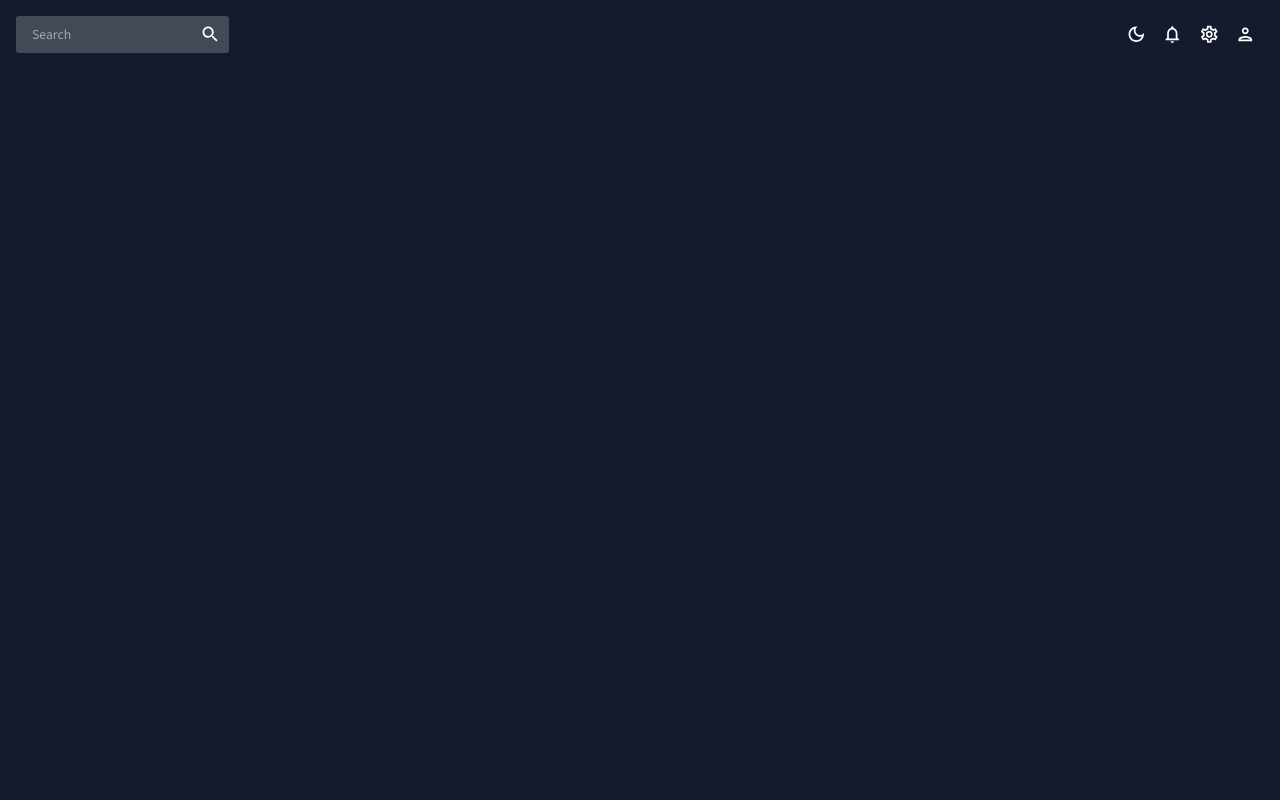
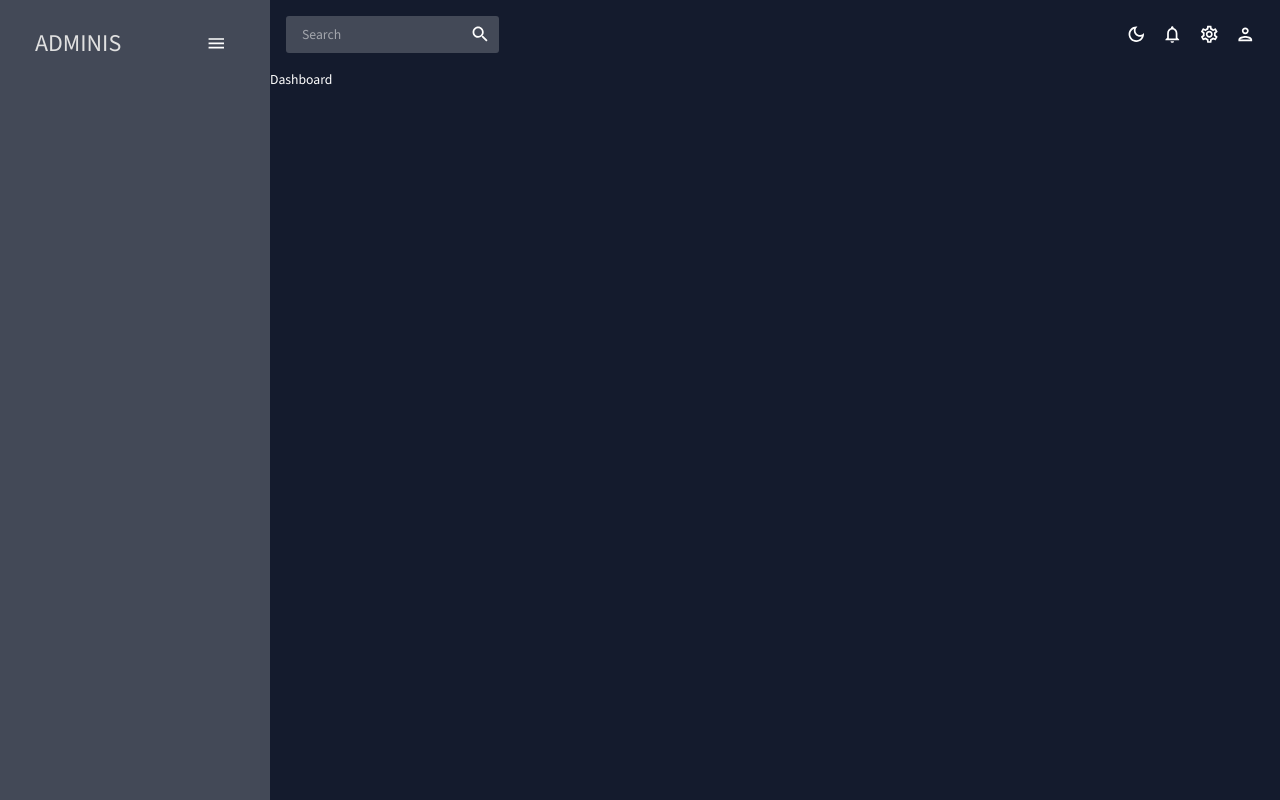
Before and after one commit to zanetowell/react-admin, a React (Create React App) app: page / in a window 1280 px wide. Built offline with nearby package versions, Linux system fonts and the light colour scheme.

Commit message:
Adds conditional logic for sidebar component

```diff
--- a/src/App.js
+++ b/src/App.js
@@ -1,7 +1,19 @@
 import { ColorModeContext, useMode } from "./theme";
 import { CssBaseline, ThemeProvider } from "@mui/material";
+import { Route, Routes } from "react-router-dom";
 import Topbar from "./scenes/global/Topbar";
-
+import Sidebar from "./scenes/global/Sidebar";
+import Dashboard from "./scenes/dashboard";
+// import Team from "./scenes/team";
+// import Invoices from "./scenes/invoices";
+// import Contacts from "./scenes/contacts";
+// import Bar from "./scenes/bar";
+// import Form from "./scenes/form";
+// import Line from "./scenes/line";
+// import Pie from "./scenes/pie";
+// import FAQ from "./scenes/faq";
+// import Geography from "./scenes/geography";
+// import Calender from "./scenes/calendar";
 
 
 function App() {
@@ -12,8 +24,22 @@ function App() {
       <ThemeProvider theme={theme}>
         <CssBaseline />
           <div className="app">
+            <Sidebar />
             <main className="content">
               <Topbar />
+              <Routes>
+                <Route path="/" element={<Dashboard />} />
+                {/* <Route path="/team" element={<Team />} /> */}
+                {/* <Route path="/contacts" element={<Contacts />} /> */}
+                {/* <Route path="/invoices" element={<Invoices />} /> */}
+                {/* <Route path="/form" element={<Form/>} /> */}
+                {/* <Route path="/bar" element={<Bar />} /> */}
+                {/* <Route path="/pie" element={<Pie />} /> */}
+                {/* <Route path="/line" element={<Line />} /> */}
+                {/* <Route path="/faq" element={<FAQ />} /> */}
+                {/* <Route path="/geography" element={<Geography />} /> */}
+                {/* <Route path="/calendar" element={<Calender />} /> */}
+              </Routes>
             </main>
           </div>
       </ThemeProvider>
--- a/src/scenes/global/Sidebar.jsx
+++ b/src/scenes/global/Sidebar.jsx
@@ -1,8 +1,73 @@
-import React from 'react'
+import React, { useState } from 'react'
+import { ProSidebar, Menu, MenuItem } from 'react-pro-sidebar'
+import 'react-pro-sidebar/dist/css/styles.css'
+import { Box, IconButton, Typography, useTheme } from '@mui/material'
+import { Link } from 'react-router-dom'
+import { tokens } from '../../theme'
+import HomeOutlinedIcon from "@mui/icons-material/HomeOutlined";
+import PeopleOutlinedIcon from "@mui/icons-material/PeopleOutlined";
+import ContactsOutlinedIcon from "@mui/icons-material/ContactsOutlined";
+import ReceiptOutlinedIcon from "@mui/icons-material/ReceiptOutlined";
+import PersonOutlinedIcon from "@mui/icons-material/PersonOutlined";
+import CalendarTodayOutlinedIcon from "@mui/icons-material/CalendarTodayOutlined";
+import HelpOutlineOutlinedIcon from "@mui/icons-material/HelpOutlineOutlined";
+import BarChartOutlinedIcon from "@mui/icons-material/BarChartOutlined";
+import PieChartOutlineOutlinedIcon from "@mui/icons-material/PieChartOutlineOutlined";
+import TimelineOutlinedIcon from "@mui/icons-material/TimelineOutlined";
+import MenuOutlinedIcon from "@mui/icons-material/MenuOutlined";
+import MapOutlinedIcon from "@mui/icons-material/MapOutlined";
+
 
 const Sidebar = () => {
+    const theme = useTheme()
+    const colors = tokens(theme.palette.mode)
+    const [isCollapsed, setIsCollapsed] = useState(false)
+    const [selected, setSelected] = useState("Dashboard")
+
   return (
-    <div>Sidebar</div>
+    <Box
+    sx={{
+        "& .pro-sidebar-inner": {
+            background: `${colors.primary[400]} !important`
+        },
+        "& .pro-icon-wrapper": {
+            backgroundColor: "transparent !important"
+        },
+        "& .pro-inner-item": {
+            padding: "5px 35px 5px 20px !important"
+        },
+        "& .pro-inner-item:hover": {
+            color: "#868dfb !important"
+        },
+        "& .pro-menu-item.active": {
+            color: "#6870fa !important"
+        },
+    }}
+    >
+        <ProSidebar collapsed={isCollapsed}>
+            <Menu iconShape="square">
+                {/* Logo and Menu Icons */}
+                <MenuItem onClick={() => setIsCollapsed(!isCollapsed)}
+                    icon={isCollapsed ? <MenuOutlinedIcon /> : undefined}
+                    style={{
+                        margin: "10px 0 20px 0",
+                        color: colors.grey[100]
+                    }}
+                >
+                    {!isCollapsed && (
+                        <Box display="flex" justifyContent="space-between" alignItems="center" ml="15px">
+                            <Typography variant='h3' color={colors.grey[100]}>
+                                ADMINIS
+                            </Typography>
+                            <IconButton onClick={() => setIsCollapsed(!isCollapsed)}>
+                                <MenuOutlinedIcon />
+                            </IconButton>
+                        </Box>
+                    )}
+                </MenuItem>
+            </Menu>
+        </ProSidebar>
+    </Box>
   )
 }
 
```
